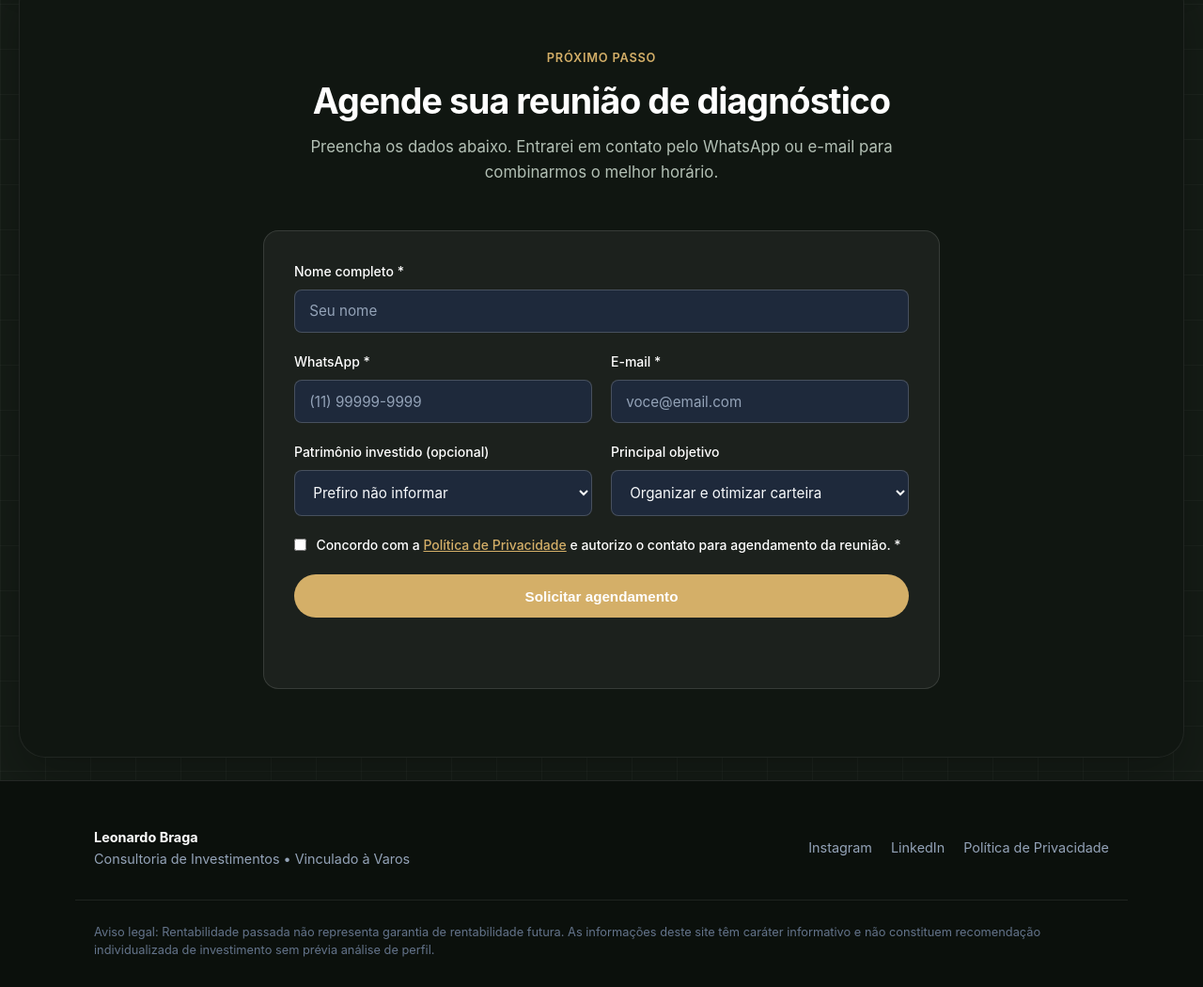
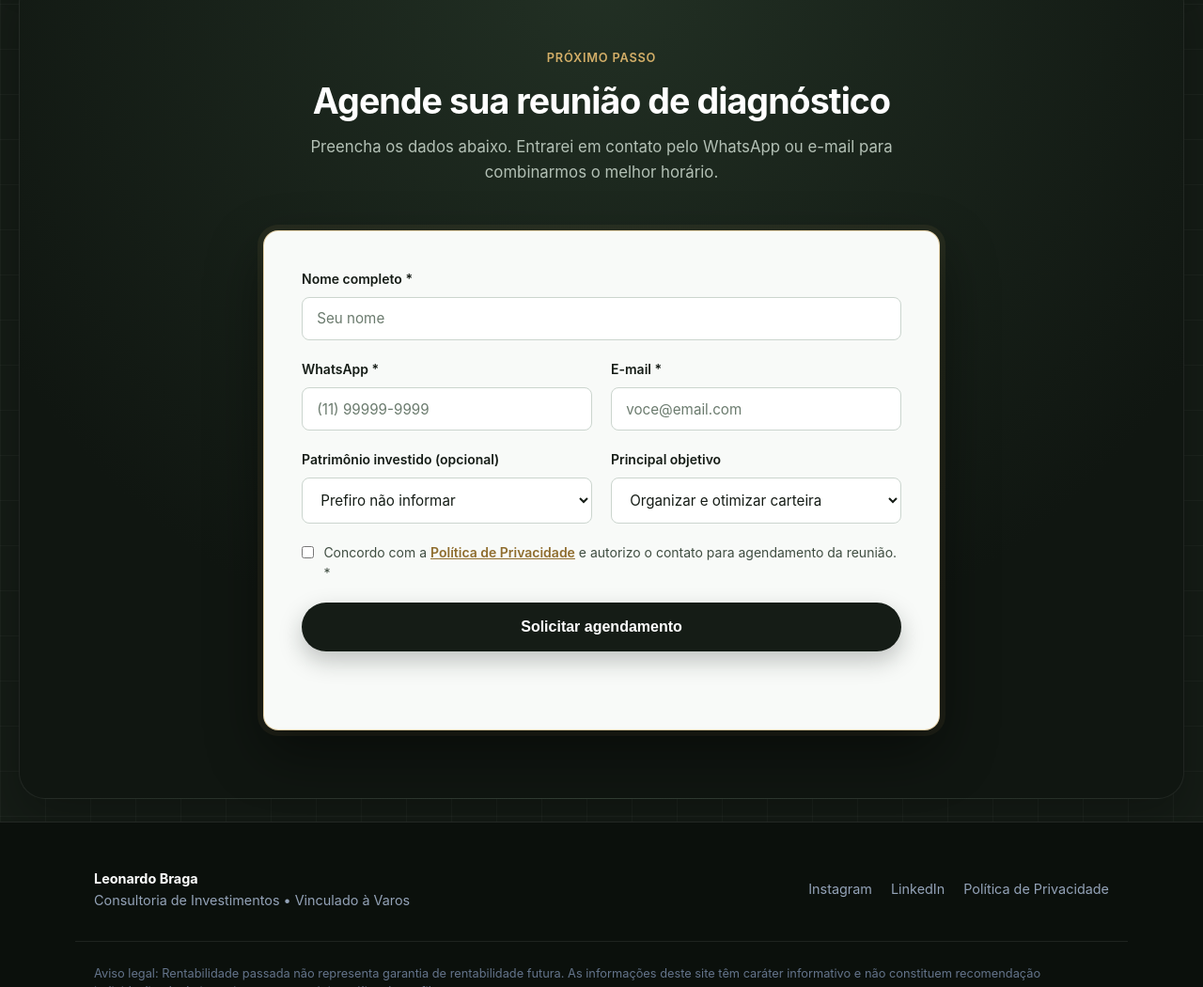
Before and after one commit to jotage1331/project_braga, a plain HTML site: page index.html in a window 1280 px wide. Shown: the part 4508-5558 px from the top of the page at 94% size. Drawn offline with Linux system fonts and the light colour scheme.

Commit message:
refactor: update css formatting and add conversion highlight styles for lead form

```diff
--- a/css/styles.css
+++ b/css/styles.css
@@ -1058,6 +1058,7 @@ body {
     color: #ffffff;
     font-weight: 600;
 }
+
 /* ==========================================================================
    18. Cards Claros (Off-White) sobre Fundo Olive Green
    ========================================================================== */
@@ -1183,3 +1184,71 @@ body {
 #como-funciona .step-card.reveal.is-visible {
     transform: translateX(0);
 }
+
+/* ==========================================================================
+   20. Destaque de Conversão no Formulário (Card Claro + Borda Dourada)
+   ========================================================================== */
+#agendar {
+    background: radial-gradient(circle at top center, #223024 0%, #101611 70%);
+}
+
+#agendar .lead-form {
+    background-color: #f8faf8;
+    border: 1.5px solid rgba(212, 175, 104, 0.55);
+    box-shadow: 0 24px 60px rgba(0, 0, 0, 0.45), 0 0 0 6px rgba(212, 175, 104, 0.08);
+    padding: 2.5rem;
+}
+
+#agendar .lead-form label {
+    color: #151c16;
+    font-weight: 600;
+}
+
+#agendar .form-group input,
+#agendar .form-group select {
+    background-color: #ffffff;
+    color: #151c16;
+    border: 1.5px solid #cbd5ce;
+}
+
+#agendar .form-group input::placeholder {
+    color: #6b7b6e;
+}
+
+#agendar .form-group input:focus,
+#agendar .form-group select:focus {
+    border-color: var(--color-accent);
+    outline: 3px solid rgba(212, 175, 104, 0.25);
+}
+
+#agendar .form-group--checkbox label {
+    font-weight: 400;
+    color: #3f4d41;
+}
+
+#agendar .form-group--checkbox a {
+    color: #8f6d2e;
+    font-weight: 600;
+}
+
+#agendar .btn--primary {
+    background-color: #151c16;
+    color: #ffffff;
+    padding: 1rem 1.5rem;
+    font-size: 1rem;
+    box-shadow: 0 10px 25px rgba(21, 28, 22, 0.25);
+}
+
+#agendar .btn--primary:hover {
+    background-color: #243326;
+}
+
+#agendar .form-status--success {
+    color: #15803d;
+    font-weight: 600;
+}
+
+#agendar .form-status--error {
+    color: #b91c1c;
+    font-weight: 600;
+}
```
Lines whose indentation alone changed are shown as unchanged.
